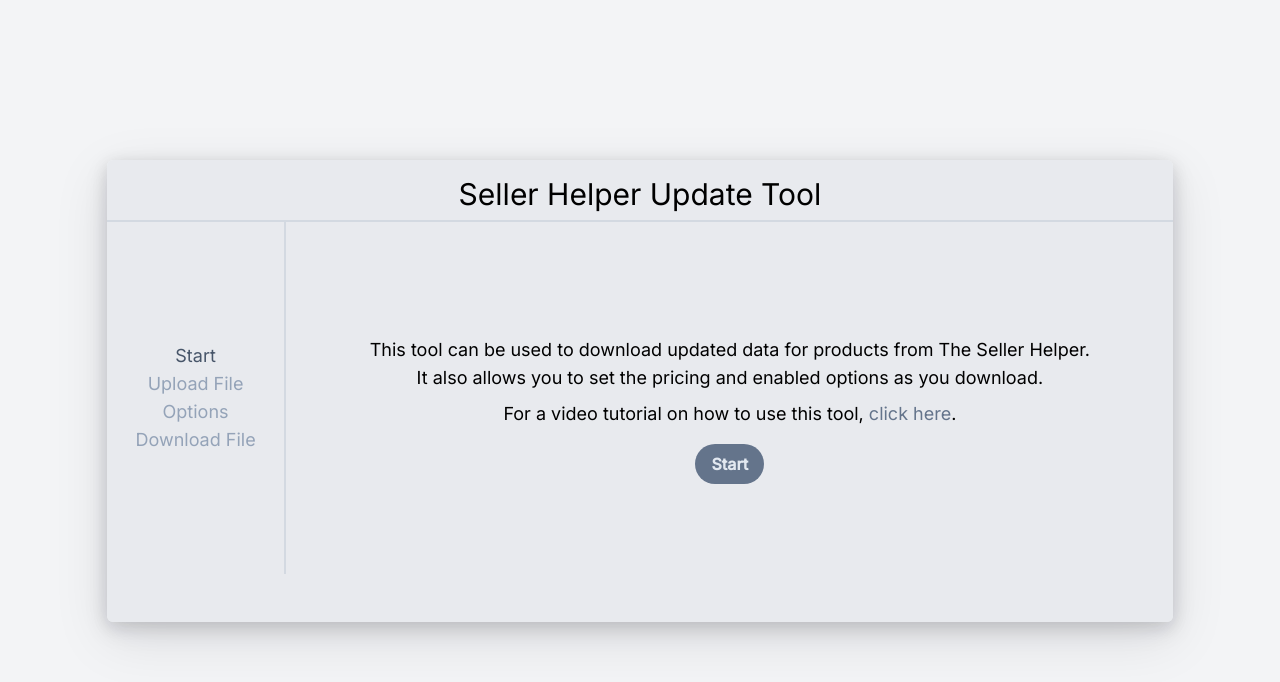
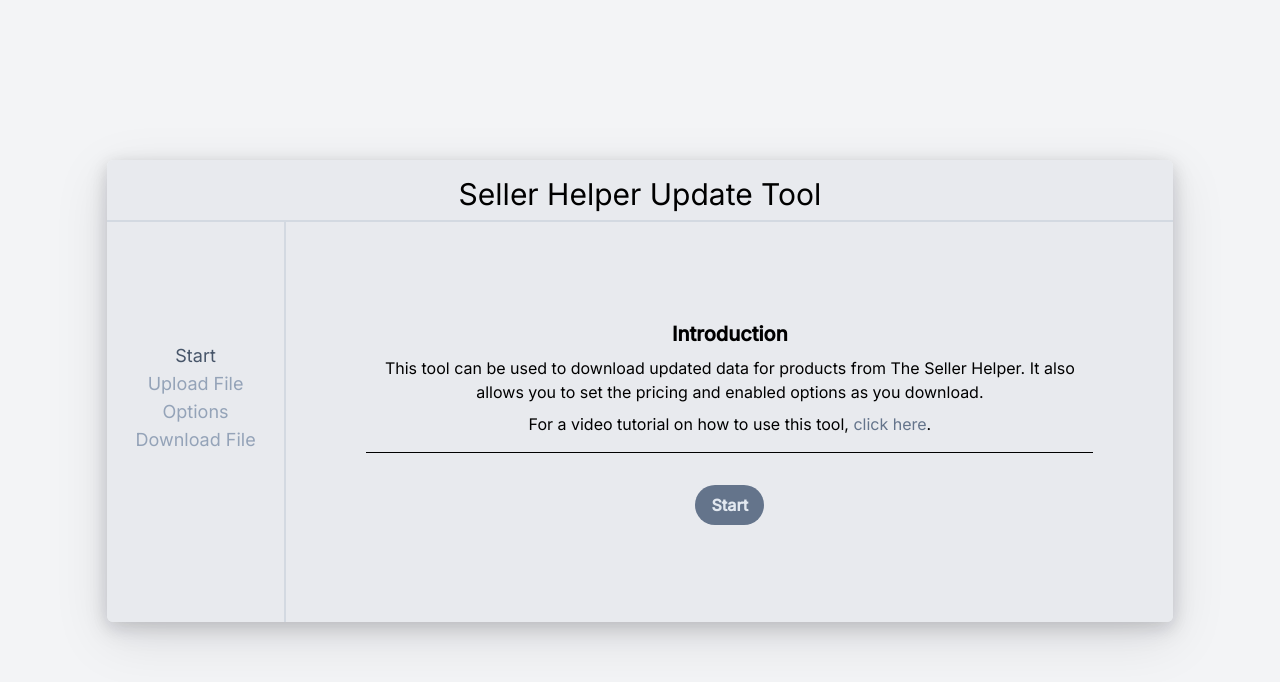
Before and after one commit to mrfannin/seller-helper-update-tool, a Vue app: page / in a window 1280 px wide. Shown: the top 682 px of the page. Built offline with nearby package versions, Linux system fonts and the light colour scheme.

Commit message:
added tabcomponent, redid templates of tabs

```diff
--- a/src/components/IntroTab.vue
+++ b/src/components/IntroTab.vue
@@ -3,6 +3,8 @@
  * Starting tab in the app.
  * Has an intro and link to the tutorial video, and a button to move to the Upload Tab.
  */
+import TabComponent from './TabComponent.vue';
+
 const emit = defineEmits(['changeTab']);
 
 // Emits changeTab event to ToolMain to change to UploadTab
@@ -12,8 +14,11 @@
 </script>
 
 <template>
-  <div class="mb-12 flex justify-center">
-    <div class="space-y-2 text-lg">
+  <TabComponent>
+    <template #title>
+      Introduction
+    </template>
+    <template #intro>
       <p>
         This tool can be used to download updated data for products from The
         Seller Helper. It also allows you to set the pricing and enabled options
@@ -23,9 +28,9 @@
         For a video tutorial on how to use this tool,
         <a href="" class="text-slate-500 hover:text-slate-400">click here</a>.
       </p>
-    </div>
-    <div class="mt-4">
+    </template>
+    <template #buttons>
       <button class="btn-primary" @click.prevent="nextTab">Start</button>
-    </div>
-  </div>
+    </template>
+  </TabComponent>
 </template>
--- a/src/components/OptionsTab.vue
+++ b/src/components/OptionsTab.vue
@@ -4,6 +4,7 @@
  * Primarily a form in the template with the different options.
  */
 
+import TabComponent from './TabComponent.vue';
 import { ref } from 'vue';
 import HelpTooltip from './HelpTooltip.vue';
 
@@ -30,12 +31,14 @@
 </script>
 
 <template>
-  <div class="section">
-    <div class="info mb-4 border-b border-black pb-4">
-      <h2 class="pb-4 text-xl font-bold">Choose Options</h2>
+  <TabComponent>
+    <template #title> Choose Options</template>
+
+    <template #intro>
       <p>Select the options below for the updated spreadsheet.</p>
-    </div>
-    <div class="mainSection">
+    </template>
+
+    <template #main>
       <form class="flex flex-col space-y-4 text-lg">
         <div class="flex justify-between space-x-60">
           <div class="relative">
@@ -102,12 +105,13 @@
           />
         </div>
       </form>
-    </div>
-    <div class="continueButtons mt-8 space-x-6">
+    </template>
+
+    <template #buttons>
       <button class="btn-primary" @click.prevent="backTab">Back</button>
       <button class="btn-primary" @click.prevent="submitOptions">
         Continue
       </button>
-    </div>
-  </div>
+    </template>
+  </TabComponent>
 </template>
--- a/src/components/OutputTab.vue
+++ b/src/components/OutputTab.vue
@@ -3,6 +3,7 @@
  * Final tab that creates a download of the finished data.
  * Has a button to download the file.
  */
+import TabComponent from './TabComponent.vue';
 import * as Papa from 'papaparse';
 import { saveAs } from 'file-saver';
 
@@ -18,7 +19,6 @@
 
 // Executed when user clicks the download button, creates and downloads the final csv
 function downloadFile() {
-
   // Uses PapaParse to unparse the data, and create a new CSV file with that data
   const updatedCSV = new Blob([Papa.unparse(props.data)], {
     type: 'text/csv',
@@ -37,21 +37,21 @@
 </script>
 
 <template>
-  <div class="section">
-    <div class="info mb-4 border-b border-black pb-4">
-      <h2 class="pb-4 text-lg font-bold">Download File</h2>
-      <p>
+  <TabComponent>
+    <template #title>Download File</template>
+
+    <template #intro
+      ><p>
         The download is ready. Click the button below to download the
         spreadsheet. This file can than be imported into Warhead.
-      </p>
-    </div>
-    <div class="mainSection">
-      <div class="continueButtons space-x-6">
-        <button class="btn-primary" @click.prevent="backTab">Back</button>
-        <button class="btn-primary" @click.prevent="downloadFile">
-          Download File
-        </button>
-      </div>
-    </div>
-  </div>
+      </p></template
+    >
+
+    <template #buttons>
+      <button class="btn-primary" @click.prevent="backTab">Back</button>
+      <button class="btn-primary" @click.prevent="downloadFile">
+        Download File
+      </button>
+    </template>
+  </TabComponent>
 </template>
--- /dev/null
+++ b/src/components/TabComponent.vue
@@ -0,0 +1,21 @@
+<script setup>
+  import { ref, useSlots } from 'vue'
+  const slots = ref(useSlots());
+</script>
+
+<template>
+  <div>
+    <div class="mb-4 border-b border-black pb-4">
+      <h2 class="text-xl font-bold"><slot name="title"></slot></h2>
+      <div v-if="slots.intro" class="pt-2 space-y-2 text-base">
+        <slot name="intro" class="space-y-2 text-lg"></slot>
+      </div>
+    </div>
+    <div v-if="slots.main" class="space-y-2 mt-2">
+      <slot name="main"></slot>
+    </div>
+    <div class="mt-4 space-x-6">
+      <slot name="buttons"></slot>
+    </div>
+  </div>
+</template>
--- a/src/components/ToolMain.vue
+++ b/src/components/ToolMain.vue
@@ -79,7 +79,7 @@
       @file-uploaded="processUserData"
       @options-submitted="processOptions"
       :data="updatedData"
-      class="flex basis-5/6 flex-col items-center px-20 pt-6 text-center"
+      class="flex basis-5/6 flex-col items-center px-20 text-center justify-center"
     ></component>
   </div>
   <div
--- a/src/components/UploadTab.vue
+++ b/src/components/UploadTab.vue
@@ -6,6 +6,7 @@
  * When uploaded, it emits an event back to ToolMain with the data
  */
 
+import TabComponent from './TabComponent.vue';
 import * as Papa from 'papaparse';
 import { ref } from 'vue';
 
@@ -98,19 +99,19 @@
 </script>
 
 <template>
-  <div class="section">
-    <div class="info mb-4 border-b border-black pb-4">
-      <h2 class="pb-4 text-xl font-bold">Upload Warhead Export</h2>
-      <p>
+  <TabComponent>
+    <template #title>Upload Warhead Export</template>
+    <template #intro
+      ><p>
         Upload a default Warhead export with Seller Helper products on it. This
         can be done by going to Dashboard > Store > Products, and clicking the
         Export button at the top of the page. Leave the options as they are, and
         then click Export. This will download a spreadsheet of all of the
         products, which can then be uploaded below.
-      </p>
-    </div>
-    <div class="mainSection">
-      <div class="uploadSection space-x-6" v-if="!dataReady">
+      </p></template
+    >
+    <template #main>
+      <div class="space-x-6" v-if="!dataReady">
         <button class="btn-primary" @click.prevent="backTab">Back</button>
         <input
           type="file"
@@ -126,17 +127,17 @@
           {{ message }}
         </p>
       </div>
-      <div class="continueSection" v-if="dataReady">
+      <div v-if="dataReady">
         <p class="mb-4 rounded-sm bg-slate-50/75 px-3 py-2">{{ fileName }}</p>
-        <div class="space-x-6">
-          <button @click.prevent="resetData" class="btn-primary">
-            Change File
-          </button>
-          <button @click.prevent="fileUploaded" class="btn-primary">
-            Continue
-          </button>
-        </div>
       </div>
-    </div>
-  </div>
+    </template>
+    <template #buttons v-if="dataReady">
+      <button @click.prevent="resetData" class="btn-primary">
+        Change File
+      </button>
+      <button @click.prevent="fileUploaded" class="btn-primary">
+        Continue
+      </button>
+    </template>
+  </TabComponent>
 </template>
```
